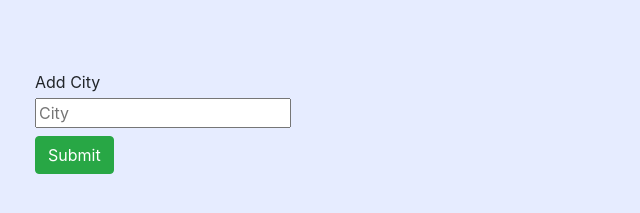
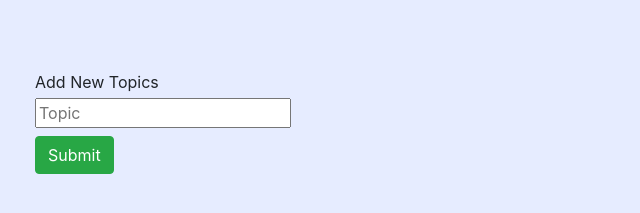
Before and after one commit to lcocard/GifTastic, a plain HTML site: page index.html in a window 1280 px wide. Shown: the part 365-578 px from the top of the page, 0-640 px from the left. Drawn offline with nearby package versions, Linux system fonts and the light colour scheme.

Commit message:
modify user topics button to show add new topics and placeholder ---> topic

```diff
--- a/index.html
+++ b/index.html
@@ -59,8 +59,8 @@
       <div class="col-9 giphyArea"></div>
       <div class="col userGiphy">
         <form id="user-topics-form">
-          <div for="topics-input">Add City</div>
-          <input type="text" id="topics-input" placeholder="City" />
+          <div for="topics-input">Add New Topics</div>
+          <input type="text" id="topics-input" placeholder="Topic" />
           <br />
 
           <!-- Button triggers new movie to be added -->
```
